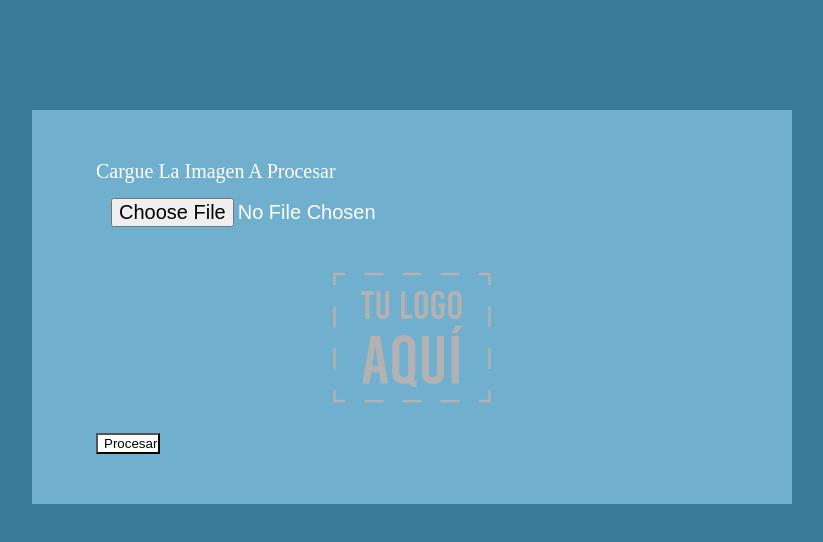
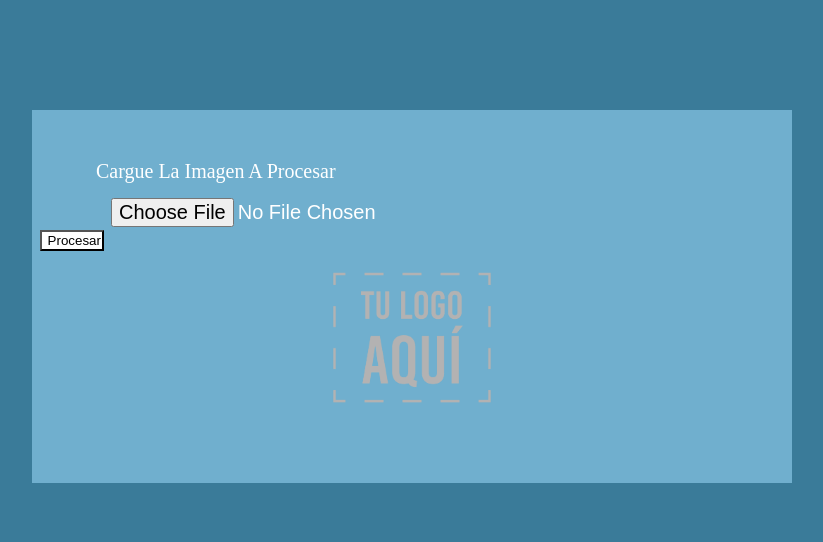
Before and after one commit to Enderguy747/image-to-text-calculator, a website built with Vite: page index.html in a window 1280 px wide. Shown: the whole page, without its empty margins (292-1115 px from the left). Built offline with nearby package versions, Linux system fonts and the light colour scheme.

Commit message:
se movio el boton de procesar

```diff
--- a/style.css
+++ b/style.css
@@ -56,6 +56,10 @@ form{
   cursor: pointer;
   background-color: var(--text-color);
   width: 5vw;
+  position: absolute;
+  top: 15vh;
+  left: 1%;
+
 }
 .procesar:hover{
   background-color: var(--bg-color);
```
